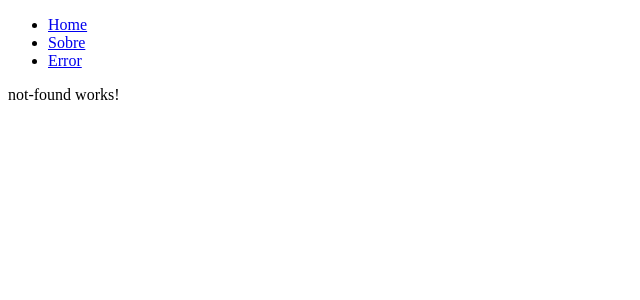
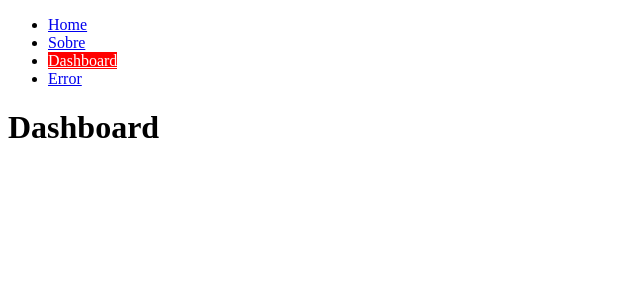
Before and after one commit to teilorbarcelos/angular-routes-lesson, an Angular app: page /dashboard in a window 1280 px wide. Before the commit this address led to /404. Shown: the top 300 px of the page, without its empty margins (0-640 px from the left). Built offline with nearby package versions, Linux system fonts and the light colour scheme.

Commit message:
leazy loading

```diff
--- a/src/app/app-routing.module.ts
+++ b/src/app/app-routing.module.ts
@@ -13,6 +13,13 @@ const routes: Routes = [
     component: AboutComponent,
     children: [{ path: ':id/:username', component: AboutComponent }],
   },
+  {
+    path: 'dashboard',
+    loadChildren: () =>
+      import('./dashboard/dashboard.module').then(
+        (module) => module.DashboardModule,
+      ),
+  },
   { path: '404', component: NotFoundComponent },
   { path: '**', redirectTo: '404' },
 ]
--- /dev/null
+++ b/src/app/dashboard/dashboard-routing.module.ts
@@ -0,0 +1,11 @@
+import { NgModule } from '@angular/core'
+import { RouterModule, Routes } from '@angular/router'
+import { HomeComponent } from './pages/home/home.component'
+
+const routes: Routes = [{ path: '', component: HomeComponent }]
+
+@NgModule({
+  imports: [RouterModule.forChild(routes)],
+  exports: [RouterModule],
+})
+export class DashboardRoutingModule {}
--- /dev/null
+++ b/src/app/dashboard/pages/home/home.component.html
@@ -0,0 +1 @@
+<h1>Dashboard</h1>
--- /dev/null
+++ b/src/app/dashboard/pages/home/home.component.ts
@@ -0,0 +1,15 @@
+import { Component, OnInit } from '@angular/core';
+
+@Component({
+  selector: 'app-home',
+  templateUrl: './home.component.html',
+  styleUrls: ['./home.component.scss']
+})
+export class HomeComponent implements OnInit {
+
+  constructor() { }
+
+  ngOnInit(): void {
+  }
+
+}
--- a/src/app/pages/about/about.component.ts
+++ b/src/app/pages/about/about.component.ts
@@ -19,9 +19,9 @@ export class AboutComponent implements OnInit {
       next: (response) => console.log(response['name'], response),
     })
 
-    setInterval(() => {
-      this.router.navigate(['404'])
-      // this.router.navigateByUrl('404')
-    }, 5000)
+    // setInterval(() => {
+    //   this.router.navigate(['404'])
+    //   this.router.navigateByUrl('404')
+    // }, 5000)
   }
 }
--- a/src/app/shared/menu/menu.component.html
+++ b/src/app/shared/menu/menu.component.html
@@ -16,6 +16,12 @@
       </li>
 
       <li>
+        <a routerLink="/dashboard" [routerLinkActive]="['active']">
+          Dashboard
+        </a>
+      </li>
+
+      <li>
         <a routerLink="['/error']" [routerLinkActive]="['active']">Error</a>
       </li>
     </ul>
```
Also changed, not shown: src/app/dashboard/dashboard.module.ts (added, +13 -0 lines), src/app/dashboard/pages/home/home.component.scss (added), 1 other file (tests, documents, lock files or other folders).
